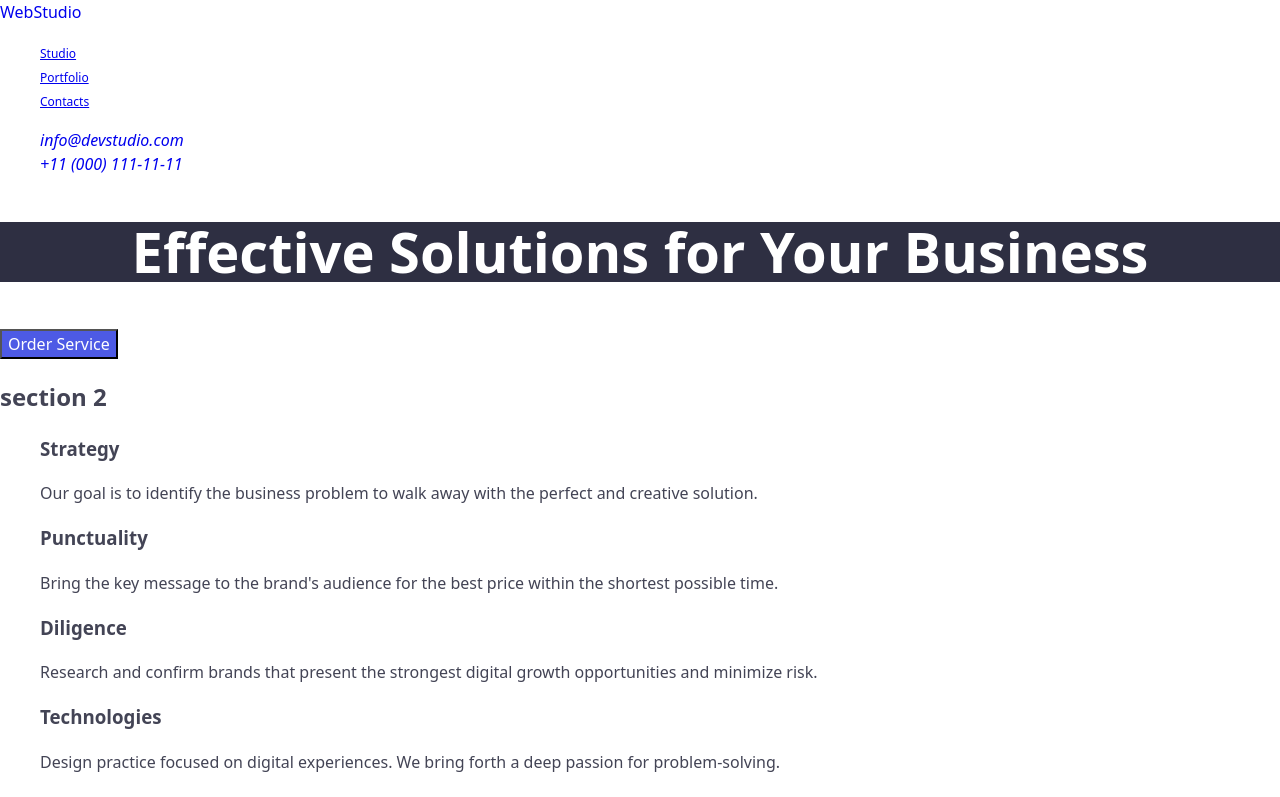
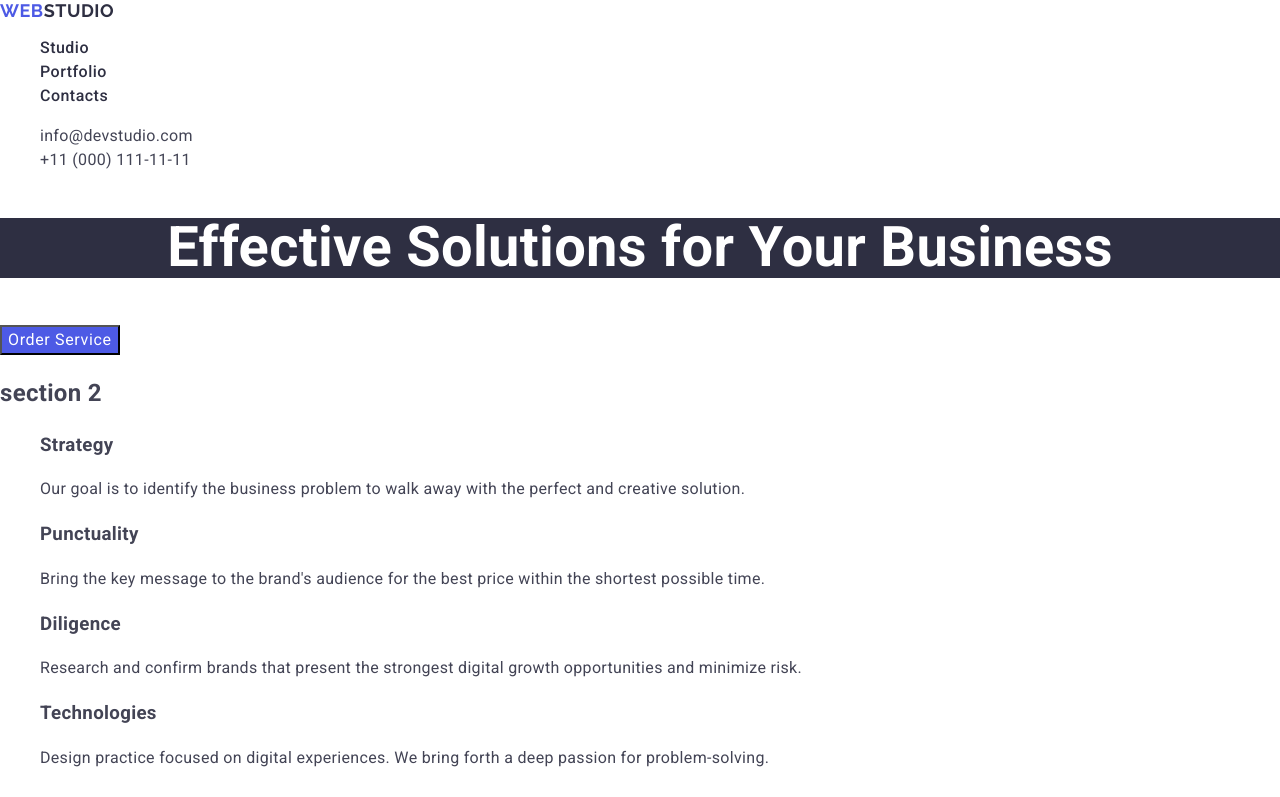
Before and after one commit to olegusanet87/goit-markup-hw-02, a plain HTML site: page index.html in a window 1280 px wide. Shown: the top 797 px of the page. Drawn offline with nearby package versions, Linux system fonts and the light colour scheme.

Commit message:
style page

```diff
--- a/css/style.css
+++ b/css/style.css
@@ -1,20 +1,25 @@
 body {
 	color: #434455;
-	font-family: "Roboto", "Raleway" sans-serif;
+	font-family: "Roboto", sans-serif;
 	background-color: #ffffff;
 	font-size: 16px;
 	font-weight: 400;
 	line-height: 1.5;
-	letter-spacing: 2%;
+	letter-spacing: 0.02em;
 
 }
 
-ul {
+ul,
+ol {
 	list-style-type: none;
 }
 
 a {
 	text-decoration: none;
+}
+
+button {
+	cursor: pointer;
 }
 
 .main-title {
@@ -29,10 +34,10 @@ a {
 .main-button {
 	color: #ffffff;
 	background-color: #4d5aE5;
-	cursor: pointer;
 	font-size: 16px;
 	line-height: 1.5;
-	letter-spacing: 4%;
+	letter-spacing: 0.04em;
+	;
 }
 
 .main-button:hover,
@@ -40,18 +45,66 @@ a {
 	background-color: #404bbf;
 }
 
-.nav-link:active {
+.nav-link:hover,
+.nav-link:focus {
 	color: #404bbf;
 }
 
-.address:active {
+.nav-link:active {
+	text-decoration: underline;
+}
+
+.logo {
+	color: #2E2F42;
+	font-family: Raleway;
+	font-size: 18px;
+	font-style: normal;
+	font-weight: 700;
+	line-height: 1.16;
+	letter-spacing: 0.03em;
+	text-transform: uppercase;
+}
+
+.logo-span {
+	color: #4D5AE5;
+	font-family: Raleway;
+	font-size: 18px;
+	font-style: normal;
+	font-weight: 700;
+	line-height: 1.16;
+	letter-spacing: 0.03em;
+	text-transform: uppercase;
+}
+
+.nav-link {
+	font-size: 16px;
+	font-style: normal;
+	font-weight: 500;
+	line-height: 24px;
+	color: #2e2f42;
+}
+
+.address:hover,
+.address:focus {
 	color: #404bbf;
 }
 
+.address {
+	color: #434455;
+	font-size: 16px;
+	font-style: normal;
+	font-weight: 400;
+	line-height: 1.5;
+}
 
 .section-title {
+	text-align: center;
 	font-size: 36px;
-	font-weight: bold;
+	font-family: Roboto;
+	font-style: normal;
+	font-weight: 700;
+	line-height: 1.11;
+	text-transform: capitalize;
 }
 
 .person-title {
@@ -60,20 +113,33 @@ a {
 }
 
 .product-title {
+	font-family: Roboto;
 	font-size: 20px;
-	font-weight: 400;
+	font-style: normal;
+	font-weight: 500;
+	line-height: 1.2;
 }
 
-.nav-link {
+.menu {
 	font-size: 12px;
 	font-weight: 500;
 	line-height: 1.25;
-	letter-spacing: 4%;
-	text-decoration: underline;
+	letter-spacing: 0.04em;
 }
 
-.footer {
+.main-footer {
 	background-color: #2e2f42;
+}
+
+.footer-link {
+	color: #F4F4FD;
+	font-family: Raleway;
+	font-size: 18px;
+	font-style: normal;
+	font-weight: 700;
+	line-height: 1.16;
+	letter-spacing: 0.03em;
+	text-transform: uppercase;
 }
 
 .footer-desc {
--- a/index.html
+++ b/index.html
@@ -13,25 +13,32 @@
       rel="stylesheet"
       href="https://cdnjs.cloudflare.com/ajax/libs/modern-normalize/2.0.0/modern-normalize.min.css"
     />
+
     <link link rel="stylesheet" href="./css/style.css" />
     <title>Document</title>
   </head>
   <body>
-    <header>
-      <nav>
-        <a href="./index.html"><span>WebStudio</span></a>
-        <ul>
-          <li><a href="#Studio" class="nav-link">Studio</a></li>
-          <li><a href="#Portfolio" class="nav-link">Portfolio</a></li>
-          <li><a href="#Contacts" class="nav-link">Contacts</a></li>
+    <header class="page-header">
+      <nav class="main-nav">
+        <a href="./index.html" class="logo"
+          ><span class="logo-span">Web</span>Studio</a
+        >
+        <ul class="menu">
+          <li class="menu-item">
+            <a href="#Studio" class="nav-link">Studio</a>
+          </li>
+          <li class="menu-item">
+            <a href="#Portfolio" class="nav-link">Portfolio</a>
+          </li>
+          <li class="menu-item">
+            <a href="#Contacts" class="nav-link">Contacts</a>
+          </li>
         </ul>
       </nav>
       <address>
         <ul>
           <li>
-            <a href="mailto:info@devstudio.com" class="address"
-              >info@devstudio.com</a
-            >
+            <a href="mailto:info@devstudio.com" class="address">info@devstudio.com</a>
           </li>
           <li>
             <a href="tel:+110001111111" class="address">+11 (000) 111-11-11</a>
@@ -159,8 +166,8 @@
       </section>
     </main>
 
-    <footer class="footer">
-      <a href="./index.html"><span>WebStudio</span></a>
+    <footer class="main-footer">
+      <a href="./index.html" class="footer-link"><span class="logo-span">Web</span>Studio</a>
       <p class="footer-desc">
         Increase the flow of customers and sales for your business with digital
         marketing & growth solutions.
```
Also changed, not shown: .prettierrc.json (added).
